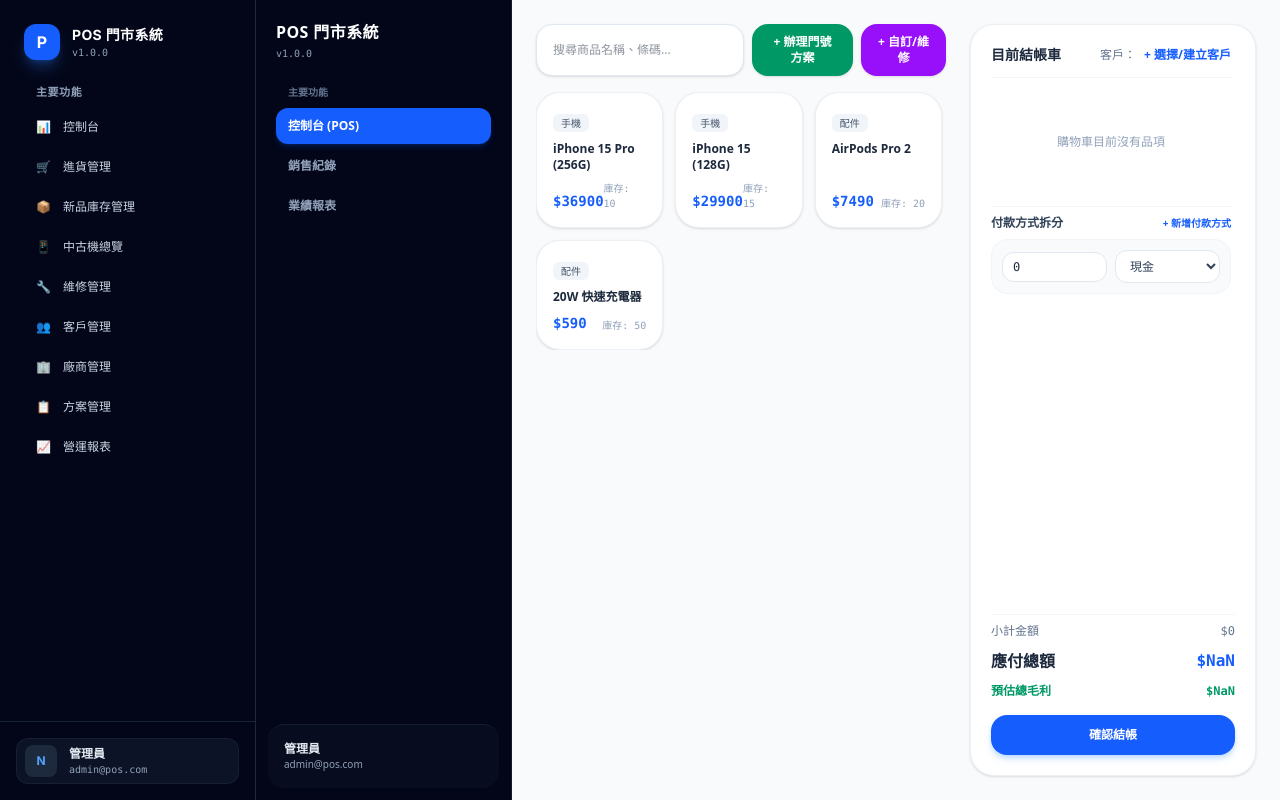
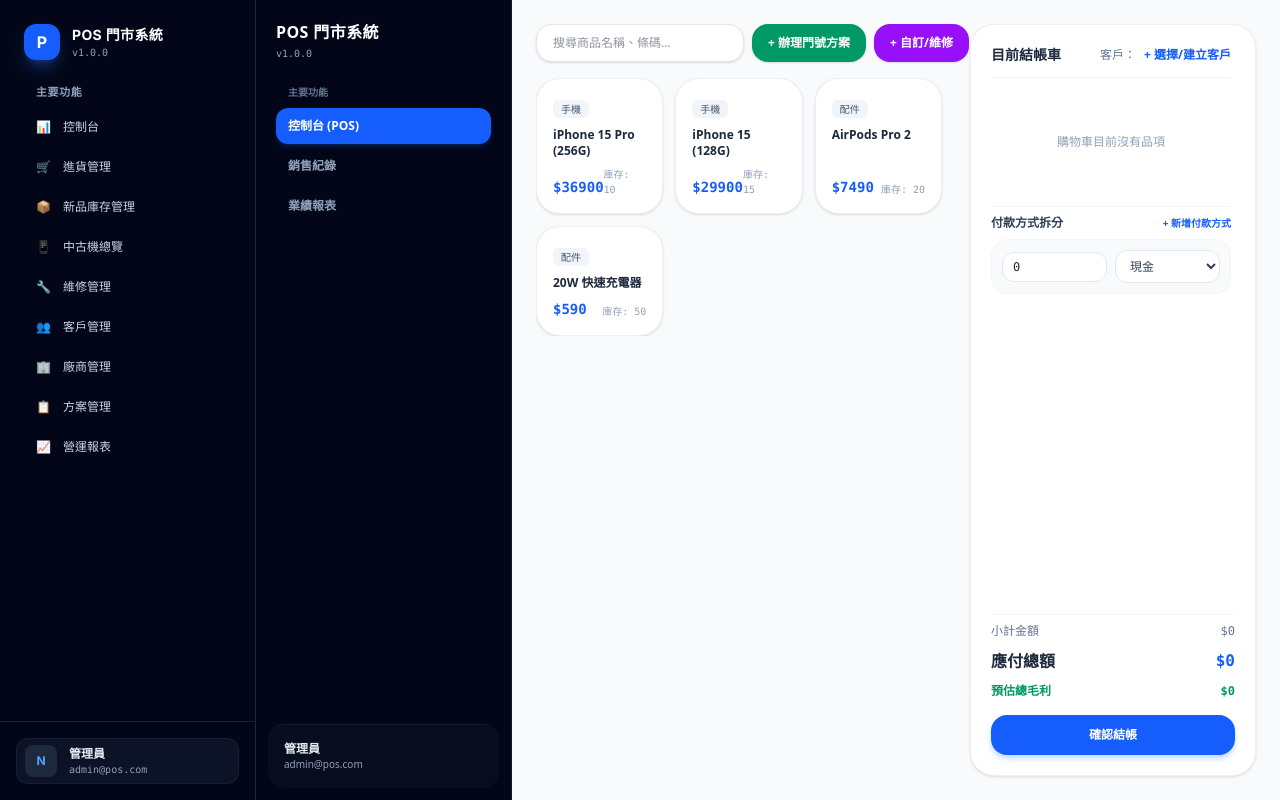
Before and after one commit to kobe80327kai/my-pos-system, a Next.js app: page / in a window 1280 px wide. Built offline with nearby package versions, Linux system fonts and the light colour scheme.

Commit message:
Update page.tsx

```diff
--- a/app/page.tsx
+++ b/app/page.tsx
@@ -8,7 +8,7 @@ export default function POSSystem() {
   const [selectedCustomer, setSelectedCustomer] = useState<any>(null);
   const [salesperson, setSalesperson] = useState('管理員');
 
-  // 結帳付款方式多組支援
+  // 結帳付款方式多組支援（預設金額給 0 避免 NaN）
   const [payments, setPayments] = useState<any[]>([
     { method: '現金', amount: 0, installments: '3' }
   ]);
@@ -79,6 +79,7 @@ export default function POSSystem() {
     let totalFee = 0;
     const details = payments.map(p => {
       let rate = 0;
+      const amt = Number(p.amount) || 0;
       if (p.method === '刷卡') rate = 0.02;
       else if (p.method === '刷卡分期') {
         if (p.installments === '3') rate = 0.03;
@@ -86,7 +87,7 @@ export default function POSSystem() {
         else if (p.installments === '12') rate = 0.045;
         else if (p.installments === '24') rate = 0.06;
       }
-      const fee = Math.round(p.amount * rate);
+      const fee = Math.round(amt * rate);
       totalFee += fee;
       return { ...p, rate, fee };
     });
@@ -115,7 +116,7 @@ export default function POSSystem() {
         id: plan.id,
         name: `[電信方案] ${plan.name}`,
         price: 0,
-        cost: -plan.storeRebate, // 佣金當作負成本或毛利貢獻
+        cost: -plan.storeRebate,
         quantity: 1
       }
     ]);
@@ -158,7 +159,7 @@ export default function POSSystem() {
       id: 'r_' + Date.now(),
       orderNo: 'POS' + new Date().toISOString().slice(0,10).replace(/-/g,'') + Math.floor(100 + Math.random() * 900),
       date: new Date().toLocaleString(),
-      customerName: selectedCustomer ? selectedNameDisplay(selectedCustomer) : '散客',
+      customerName: selectedCustomer ? `${selectedCustomer.name} (${selectedCustomer.phone})` : '散客',
       salesperson,
       paymentInfo: payments.map(p => `${p.method}${p.method === '刷卡分期' ? `(${p.installments}期)` : ''}`).join(', '),
       totalAmount: totalAmountWithFee,
@@ -171,13 +172,10 @@ export default function POSSystem() {
     alert('結帳成功！');
   };
 
-  const selectedNameDisplay = (cust: any) => `${cust.name} (${cust.phone})`;
-
   const toggleExpandRecord = (id: string) => {
     setExpandedRecordIds(prev => prev.includes(id) ? prev.filter(i => i !== id) : [...prev, id]);
   };
 
-  // 日期快速篩選
   const handleDateFilterPreset = (mode: string) => {
     setDateFilterMode(mode);
     const today = new Date();
@@ -213,8 +211,8 @@ export default function POSSystem() {
 
   return (
     <div className="flex h-screen bg-slate-900 text-slate-100 font-sans overflow-hidden">
-      {/* 側邊導覽列 */}
-      <div className="w-64 bg-slate-950 flex flex-col justify-between border-r border-slate-800/60">
+      {/* 唯一正確的側邊導覽列 */}
+      <div className="w-64 bg-slate-950 flex flex-col justify-between border-r border-slate-800/60 shrink-0">
         <div className="p-5 space-y-6">
           <div>
             <h2 className="text-base font-bold text-white tracking-wide">POS 門市系統</h2>
@@ -264,13 +262,13 @@ export default function POSSystem() {
                 />
                 <button
                   onClick={() => setIsPlanModalOpen(true)}
-                  className="px-4 py-2.5 bg-emerald-600 hover:bg-emerald-700 text-white rounded-2xl text-xs font-bold shadow-sm transition"
+                  className="px-4 py-2.5 bg-emerald-600 hover:bg-emerald-700 text-white rounded-2xl text-xs font-bold shadow-sm transition shrink-0"
                 >
                   + 辦理門號方案
                 </button>
                 <button
                   onClick={() => setIsCustomModalOpen(true)}
-                  className="px-4 py-2.5 bg-purple-600 hover:bg-purple-700 text-white rounded-2xl text-xs font-bold shadow-sm transition"
+                  className="px-4 py-2.5 bg-purple-600 hover:bg-purple-700 text-white rounded-2xl text-xs font-bold shadow-sm transition shrink-0"
                 >
                   + 自訂/維修
                 </button>
@@ -364,7 +362,7 @@ export default function POSSystem() {
                             type="number"
                             value={p.amount}
                             onChange={(e) => {
-                              const val = Number(e.target.value);
+                              const val = e.target.value === '' ? 0 : Number(e.target.value);
                               setPayments(payments.map((item, idx) => idx === pIdx ? { ...item, amount: val } : item));
                             }}
                             placeholder="金額"
@@ -435,11 +433,11 @@ export default function POSSystem() {
                 )}
                 <div className="flex justify-between text-base font-bold text-slate-800 pt-1">
                   <span>應付總額</span>
-                  <span className="font-mono text-blue-600">${totalAmountWithFee}</span>
+                  <span className="font-mono text-blue-600">${isNaN(totalAmountWithFee) ? 0 : totalAmountWithFee}</span>
                 </div>
                 <div className="flex justify-between text-xs text-emerald-600 font-bold pt-1">
                   <span>預估總毛利</span>
-                  <span className="font-mono">${totalProfit}</span>
+                  <span className="font-mono">${isNaN(totalProfit) ? 0 : totalProfit}</span>
                 </div>
               </div>
 
```
